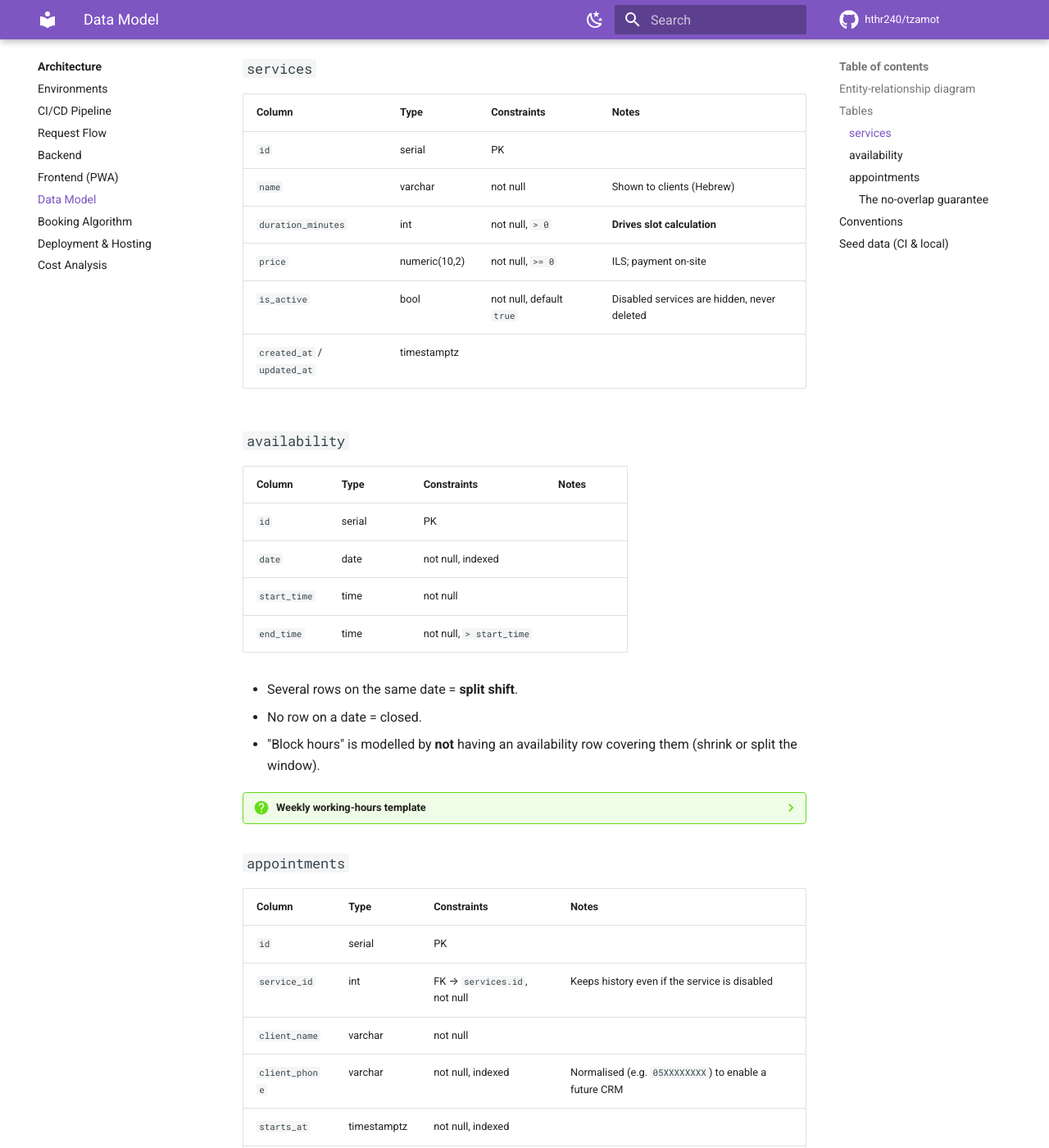
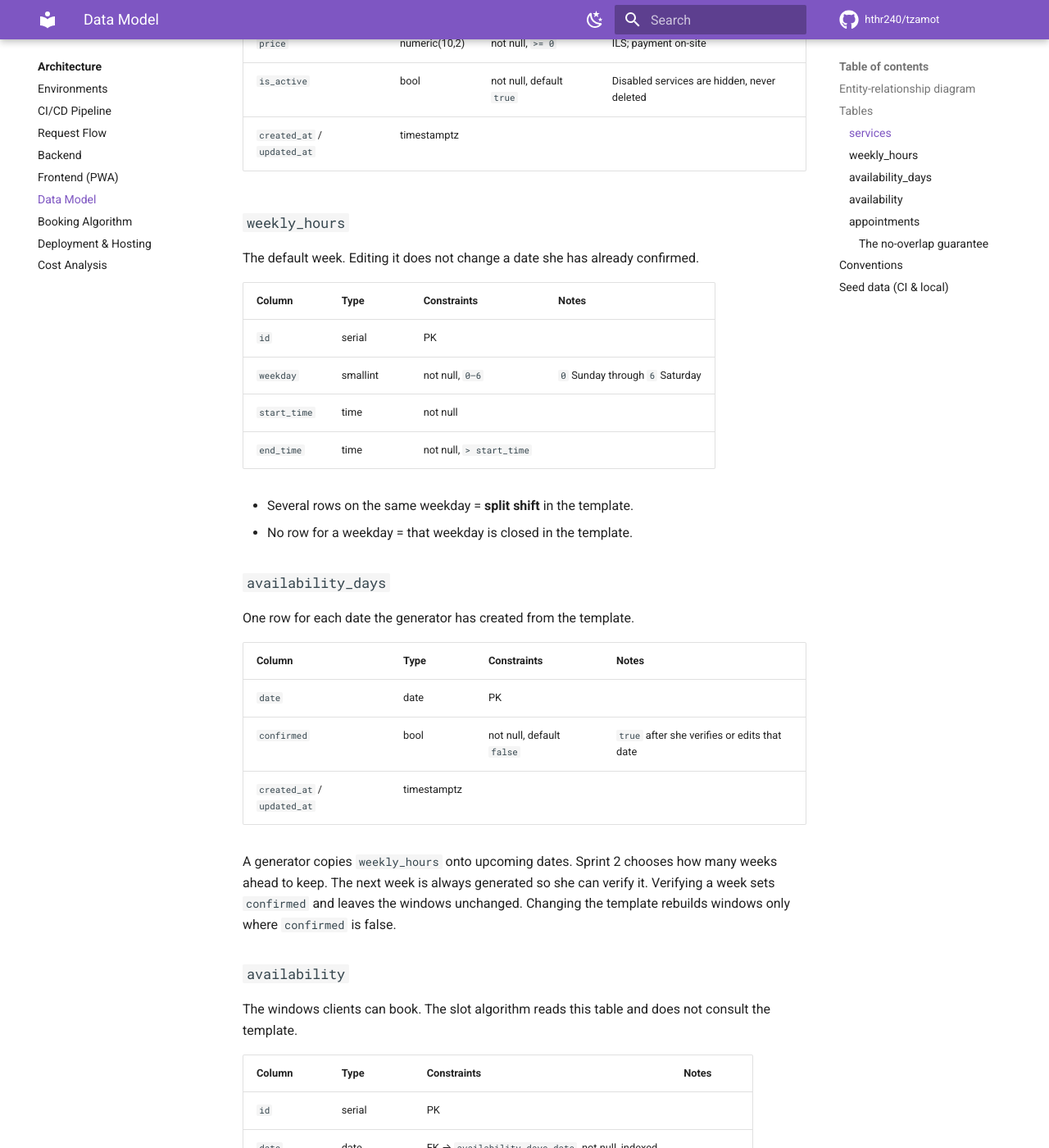
Before and after one commit to hthr240/tzamot, an MkDocs documentation site: the page built from docs/architecture/data-model.md, in a window 1280 px wide and 1400 px high, scrolled down 1379 px. Shown: the whole window at 82% size. Built offline with MkDocs 1.6.1 and Material for MkDocs 9.7.7, drawn with Linux system fonts in a browser that asks for light colours; comment, search, counter and statistics services are not loaded; some of the changed text lies outside the part shown.

Commit message:
Record materialised weekly hours as ADR-008
The owner confirms a copied week and can change one day without rewriting the default week.

Co-authored-by: Cursor <cursoragent@cursor.com>

````diff
--- a/docs/architecture/data-model.md
+++ b/docs/architecture/data-model.md
@@ -1,7 +1,7 @@
 # Data Model
 
 !!! warning "Draft — finalised in Sprint 1"
-    The roadmap names three tables: **Services**, **Availability**, **Appointments**. The fields below are a proposal derived from the PRD; the SQLAlchemy models and the first Alembic migration written in [Sprint 1](../roadmap/sprint-1.md) are the real source of truth. Update this page when they land.
+    [ADR-008](../decisions.md#adr-008-materialised-weekly-working-hours) fixes the weekly-hours tables. Column details below stay a proposal until the SQLAlchemy models and the first Alembic migration in [Sprint 1](../roadmap/sprint-1.md) land. Update this page when they do.
 
 ## Entity-relationship diagram
 
@@ -19,9 +19,24 @@ erDiagram
         timestamptz updated_at
     }
 
+    WEEKLY_HOURS {
+        int id PK
+        int weekday
+        time start_time
+        time end_time
+    }
+
+    AVAILABILITY_DAY ||--o{ AVAILABILITY : "has windows"
+    AVAILABILITY_DAY {
+        date date PK
+        bool confirmed
+        timestamptz created_at
+        timestamptz updated_at
+    }
+
     AVAILABILITY {
         int id PK
-        date date
+        date date FK
         time start_time
         time end_time
         timestamptz created_at
@@ -40,7 +55,7 @@ erDiagram
     }
 ```
 
-`AVAILABILITY` has no foreign keys — it is a pure "the admin is working on `date` from `start_time` to `end_time`" fact. Slots are computed by intersecting it with `APPOINTMENT`.
+`WEEKLY_HOURS` is the default week. `AVAILABILITY_DAY` is one generated date, and `AVAILABILITY` is a concrete window on that date. Slots are computed from `AVAILABILITY` minus booked `APPOINTMENT` rows. See [ADR-008](../decisions.md#adr-008-materialised-weekly-working-hours).
 
 ## Tables
 
@@ -55,26 +70,47 @@ erDiagram
 | `is_active` | bool | not null, default `true` | Disabled services are hidden, never deleted |
 | `created_at` / `updated_at` | timestamptz | | |
 
-### `availability`
+### `weekly_hours`
+
+The default week. Editing it does not change a date she has already confirmed.
 
 | Column | Type | Constraints | Notes |
 |---|---|---|---|
 | `id` | serial | PK | |
-| `date` | date | not null, indexed | |
+| `weekday` | smallint | not null, `0–6` | `0` Sunday through `6` Saturday |
 | `start_time` | time | not null | |
 | `end_time` | time | not null, `> start_time` | |
 
+- Several rows on the same weekday = **split shift** in the template.
+- No row for a weekday = that weekday is closed in the template.
+
+### `availability_days`
+
+One row for each date the generator has created from the template.
+
+| Column | Type | Constraints | Notes |
+|---|---|---|---|
+| `date` | date | PK | |
+| `confirmed` | bool | not null, default `false` | `true` after she verifies or edits that date |
+| `created_at` / `updated_at` | timestamptz | | |
+
+A generator copies `weekly_hours` onto upcoming dates. Sprint 2 chooses how many weeks ahead to keep. The next week is always generated so she can verify it. Verifying a week sets `confirmed` and leaves the windows unchanged. Changing the template rebuilds windows only where `confirmed` is false.
+
+### `availability`
+
+The windows clients can book. The slot algorithm reads this table and does not consult the template.
+
+| Column | Type | Constraints | Notes |
+|---|---|---|---|
+| `id` | serial | PK | |
+| `date` | date | FK → `availability_days.date`, not null, indexed | |
+| `start_time` | time | not null | |
+| `end_time` | time | not null, `> start_time` | |
+| `created_at` | timestamptz | | |
+
 - Several rows on the same date = **split shift**.
-- No row on a date = closed.
-- "Block hours" is modelled by **not** having an availability row covering them (shrink or split the window).
-
-??? question "Weekly working-hours template"
-    The PRD says the admin defines hours *on a weekly basis* and then customises specific days. Two options:
-
-    1. **Materialise**: a `weekly_hours` template table (`weekday`, `start`, `end`) that a job expands into `availability` rows N weeks ahead. Overrides edit the `availability` rows directly.
-    2. **Compute**: store the template plus an `availability_overrides` table and merge at query time.
-
-    Option 1 is simpler to reason about and query. Decide in Sprint 1 / early Sprint 2.
+- A confirmed date with no rows = closed.
+- Blocking hours replaces that date's windows and sets `availability_days.confirmed`. The template and other dates stay as they are.
 
 ### `appointments`
 
--- a/docs/decisions.md
+++ b/docs/decisions.md
@@ -165,12 +165,59 @@ rather than editing it.
 
 ---
 
+## ADR-008 · Materialised weekly working hours
+
+**Date:** 2026-11-07 · **Status:** ✅ Decided
+
+**Context.** The owner keeps a default week, confirms next week's hours, and
+changes a single day when something comes up during the week. Those are
+separate edits: confirming Tuesday must not rewrite the default week, and
+changing the default week must not wipe a day she already confirmed. Slot
+calculation reads concrete windows for one date. The SQLAlchemy models in #19
+need this shape before they are written.
+
+**Options.**
+
+1. **Materialise.** Store the default week in `weekly_hours`. Copy it into
+   dated `availability` rows. Confirmation and mid-week edits change those
+   dated rows. Queries read the dated rows.
+2. **Compute.** Store the default week plus exceptions, and merge them on every
+   slot or schedule read. A week is not stored as its own data.
+
+**Decision.** Materialise. See [Data model → Availability](architecture/data-model.md#availability).
+
+Three tables:
+
+- `weekly_hours` is the default week: `weekday` (`0` Sunday through `6`
+  Saturday), `start_time`, `end_time`. Several rows on one weekday are a split
+  shift. A weekday with no rows is closed in the template.
+- `availability_days` is one row per generated date, with a `confirmed` flag.
+- `availability` holds the windows for a date. The slot algorithm reads this
+  table only. Several rows are a split shift. A confirmed date with no windows
+  is a closed day.
+
+A generator copies the template onto upcoming dates. Sprint 2 chooses how many
+weeks ahead to keep; the tables do not depend on that number. The next week is
+always present so she can verify it. Verifying a week sets `confirmed` on
+those dates and leaves their windows as they are. Changing one day replaces
+that date's windows and sets `confirmed`. Editing the template rebuilds windows
+only where `confirmed` is false.
+
+**Consequences.** A closed day needs its `availability_days` row. Missing
+windows would otherwise mean both "she closed it" and "it has not been
+generated yet." Sprint 2 implements generation, weekly confirmation, and
+single-day edits on top of these tables. #19 only models them.
+
+**Revisit when:** she needs more than one default week, such as a separate
+holiday pattern. Supersede this ADR rather than editing it.
+
+---
+
 ## Pending decisions
 
 | Topic | Options | Owner | Target |
 |---|---|---|---|
 | Domain name | `*.co.il` registrar | Team lead | Before Sprint 4 |
-| Weekly working-hours model | Materialise into `availability` rows vs compute at query time — see [Data model](architecture/data-model.md#availability) | Both | Sprint 1–2 |
 | Admin authentication | Static `ADMIN_TOKEN` header vs something stronger | Both | Sprint 2 |
 | Slot granularity | 15 / 30 min | Both + owner | Sprint 3 |
 | Client cancellation lookup | Token link vs phone lookup | Both | Sprint 4 |
````
Also changed, not shown: docs/roadmap/sprint-1.md (+1 -1 lines), docs/roadmap/sprint-2.md (+1 -1 lines).
